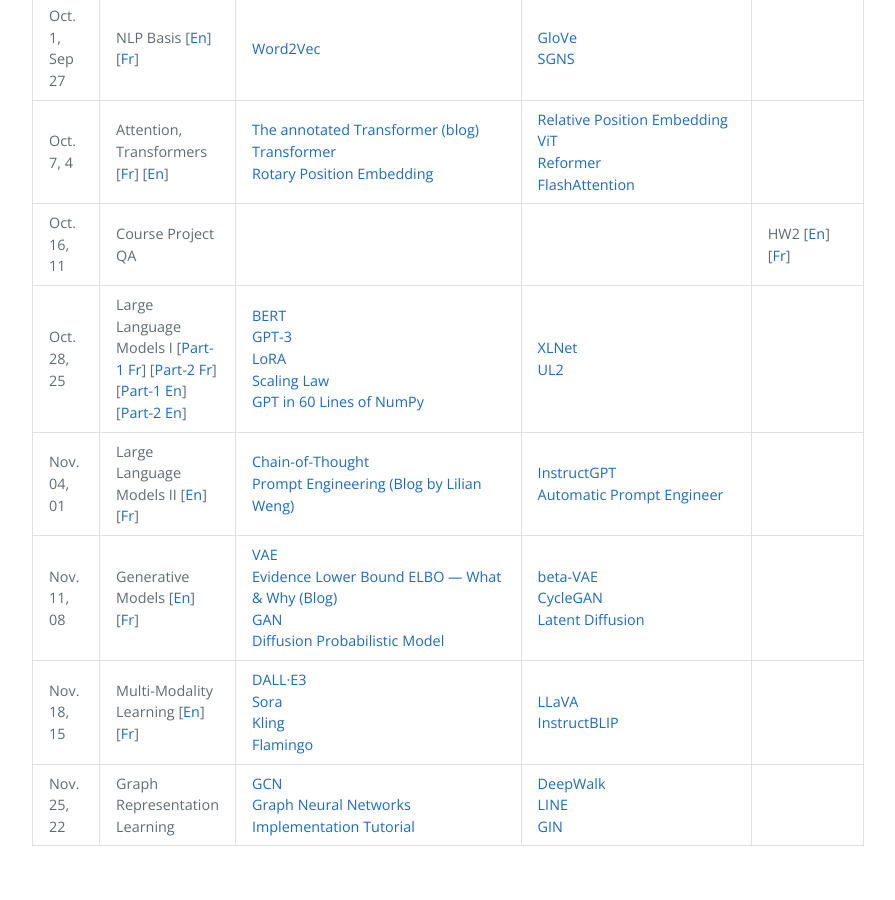
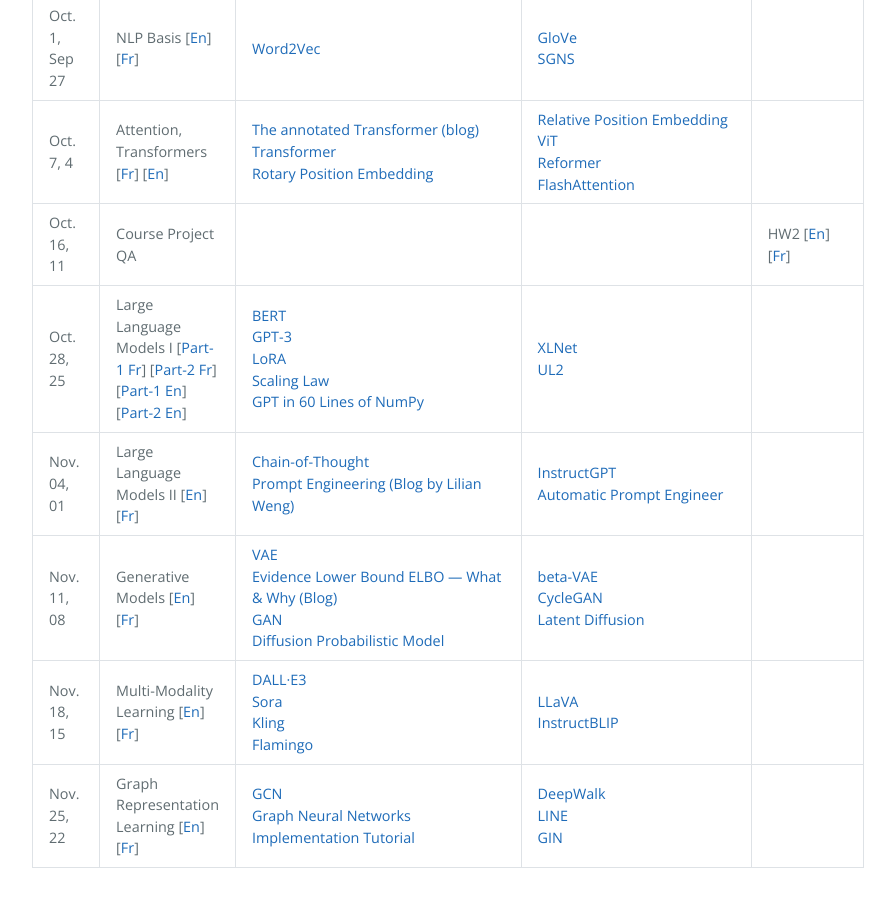
Before and after one commit to DeepGraphLearning/MATH60630A_2024A, a Jekyll site: the page built from schedule.md, in a window 1280 px wide and 900 px high, scrolled down 1106 px. Shown: the whole window, without its empty margins (192-1087 px from the left). Built offline with Jekyll 4.4.1, drawn with Linux system fonts in a browser that asks for light colours; before the commit the page ends 1984 px from its top, so only the background shows below that.

```diff
--- a/schedule.md
+++ b/schedule.md
@@ -237,7 +237,7 @@ schedule:
 
   - date: Nov.<br>25, 22
     topics:
-      - name: Graph Representation Learning
+      - name: Graph Representation Learning [<a href="assets/slides/Week12-Graph-English.pdf">En</a>] [<a href="assets/slides/Week12-Graph-French.pdf">Fr</a>]
     #        url: https://www.dropbox.com/s/3e09x5i9wyn8q3c/Week9-Graph-part1.pdf?dl=0
     readings:
       - name: GCN
```
Also changed, not shown: 2 other files.
